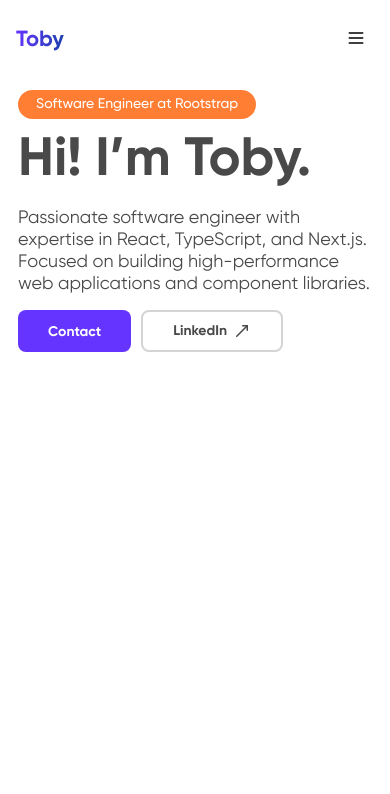
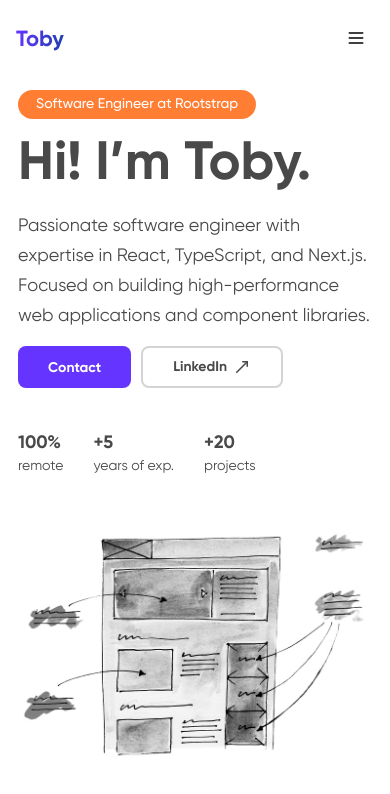
Before and after one commit to tobicorradi/personal-website-react, a React (Vite) app: page / in a window 390 px wide. Shown: the top 794 px of the page. Built offline with nearby package versions, Linux system fonts and the light colour scheme.

Commit message:
Hero UI for mobile

```diff
--- a/src/components/Text/Text.module.css
+++ b/src/components/Text/Text.module.css
@@ -1,5 +1,9 @@
 /* All of these values are placeholder */
 /* while the design is being worked on */
+
+.xxs {
+  font-size: 12px;
+}
 
 .xs {
   font-size: 14px;
@@ -7,6 +11,7 @@
 
 .sm {
   font-size: 18px;
+  line-height: 30px;
 }
 
 .md {
--- a/src/sections/Hero/Hero.module.css
+++ b/src/sections/Hero/Hero.module.css
@@ -4,7 +4,7 @@
 }
 
 .heading {
-  margin: 8px 0 13px 0;
+  margin: 12px 0 13px 0;
 }
 
 .copy {
@@ -16,3 +16,15 @@
   display: flex;
   align-items: center;
 }
+
+.numbers {
+  gap: 30px;
+  display: flex;
+  margin-top: 40px;
+}
+
+.image {
+  margin-top: 50px;
+  width: 100%;
+  max-width: 100%;
+}
--- a/src/sections/Hero/Hero.tsx
+++ b/src/sections/Hero/Hero.tsx
@@ -1,5 +1,7 @@
 import { Button, Chip, Text } from "@components";
 import { MoveUpRight } from "lucide-react";
+
+import Image from "./assets/hero-image.jpg";
 
 import styles from "./Hero.module.css";
 
@@ -23,6 +25,27 @@ export const Hero = () => {
           LinkedIn
         </Button>
       </div>
+      <div className={styles.numbers}>
+        <div>
+          <Text weight="bold" size="sm">
+            100%
+          </Text>
+          <Text size="xs">remote</Text>
+        </div>
+        <div>
+          <Text weight="bold" size="sm">
+            +5
+          </Text>
+          <Text size="xs">years of exp.</Text>
+        </div>
+        <div>
+          <Text weight="bold" size="sm">
+            +20
+          </Text>
+          <Text size="xs">projects</Text>
+        </div>
+      </div>
+      <img className={styles.image} src={Image} alt="CHANGE" />
     </section>
   );
 };
```
Also changed, not shown: src/sections/Hero/assets/hero-image.jpg (added).
